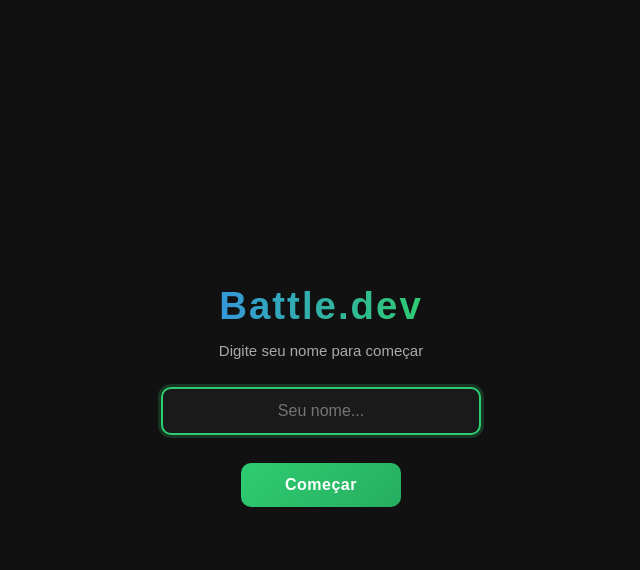
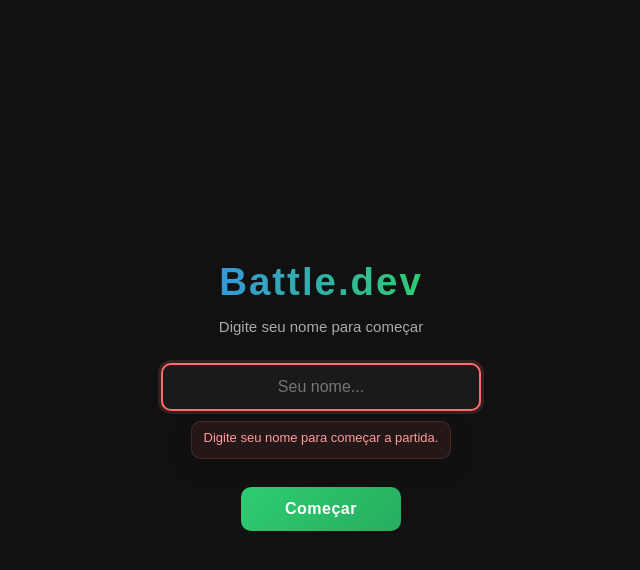
Before and after one commit to caiojlima/battle.dev, a website with bundled scripts: page index.html in a window 1280 px wide. Both pictures are taken after a click on the button "Começar". Shown: the whole page, without its empty margins (319-959 px from the left). Built offline with nearby package versions, Linux system fonts and the light colour scheme; no server answers.

Commit message:
✨ feat(ui,ux): improve rematch flow and replace login alert with inline validation

```diff
--- a/client/app.js
+++ b/client/app.js
@@ -12,7 +12,7 @@ import {
   startResultCalcAnimation,
   stopResultCalcAnimation,
 } from "./round-ui.js"
-import { showLoginScreen, showWaitingScreen } from "./screens.js"
+import { setLoginError, showLoginScreen, showWaitingScreen } from "./screens.js"
 import { sendMessage } from "./ws.js"
 
 function getOpponentName() {
@@ -402,11 +402,12 @@ function startGame() {
   const name = (nameInput?.value || "").trim()
 
   if (!name) {
-    alert("Digite um nome para continuar!")
+    setLoginError("Digite seu nome para começar a partida.")
     nameInput?.focus?.()
     return
   }
 
+  setLoginError("")
   state.playerName = name
   showWaitingScreen({ playerName: state.playerName })
   sendMessage(state.socket, { type: "join", name: state.playerName })
@@ -673,6 +674,7 @@ export function initApp({ socket }) {
   el("nextBtn")?.addEventListener("click", nextRound)
   el("rematchBtn")?.addEventListener("click", rematch)
   el("declineRematchBtn")?.addEventListener("click", declineRematch)
+  el("playerNameInput")?.addEventListener("input", () => setLoginError(""))
   el("playerNameInput")?.addEventListener("keypress", (event) => {
     if (event.key === "Enter") startGame()
   })
--- a/client/screens.js
+++ b/client/screens.js
@@ -1,8 +1,20 @@
 import { el, hide, show } from "./dom.js"
+
+export function setLoginError(message = "") {
+  const nameInput = el("playerNameInput")
+  const errorEl = el("playerNameError")
+
+  if (nameInput) nameInput.classList.toggle("is-invalid", Boolean(message))
+  if (errorEl) {
+    errorEl.innerText = message
+    errorEl.style.display = message ? "block" : "none"
+  }
+}
 
 export function showLoginScreen({ playerName }) {
   show("loginScreen", "flex")
   hide("waitingScreen")
+  setLoginError("")
 
   const nameInput = el("playerNameInput")
   if (nameInput) {
@@ -14,6 +26,7 @@ export function showLoginScreen({ playerName }) {
 export function showWaitingScreen({ playerName }) {
   hide("loginScreen")
   show("waitingScreen", "flex")
+  setLoginError("")
 
   const nameEl = el("waitingPlayerName")
   if (nameEl && playerName) nameEl.innerText = playerName
--- a/index.html
+++ b/index.html
@@ -510,10 +510,33 @@ text-align:center;
 transition:.2s;
 }
 
+#playerNameInput.is-invalid{
+border-color:#ff6b6b;
+box-shadow:0 0 0 3px rgba(255,107,107,.16);
+}
+
 #playerNameInput:focus{
 outline:none;
 border-color:#2ecc71;
 box-shadow:0 0 0 3px rgba(46,204,113,.2);
+}
+
+#playerNameInput.is-invalid:focus{
+border-color:#ff6b6b;
+box-shadow:0 0 0 3px rgba(255,107,107,.16);
+}
+
+#playerNameError{
+display:none;
+min-height:20px;
+margin-top:-8px;
+font-size:13px;
+color:#ff9d9d;
+background:rgba(255,107,107,.08);
+border:1px solid rgba(255,107,107,.18);
+padding:8px 12px;
+border-radius:10px;
+box-shadow:0 8px 24px rgba(0,0,0,.14);
 }
 
 #startGameBtn{
@@ -903,6 +926,7 @@ word-wrap:break-word;
       id="playerNameInput"
       placeholder="Seu nome..."
     />
+    <div id="playerNameError" aria-live="polite"></div>
     <button id="startGameBtn">Começar</button>
   </div>
 </div>
--- a/package.json
+++ b/package.json
@@ -1,6 +1,6 @@
 {
   "name": "battle-dev",
-  "version": "2.8.3",
+  "version": "2.8.4",
   "type": "module",
   "scripts": {
     "start": "node server.js",
```
Also changed, not shown: tests/unit/clientApp.test.js (+25 -5 lines).
